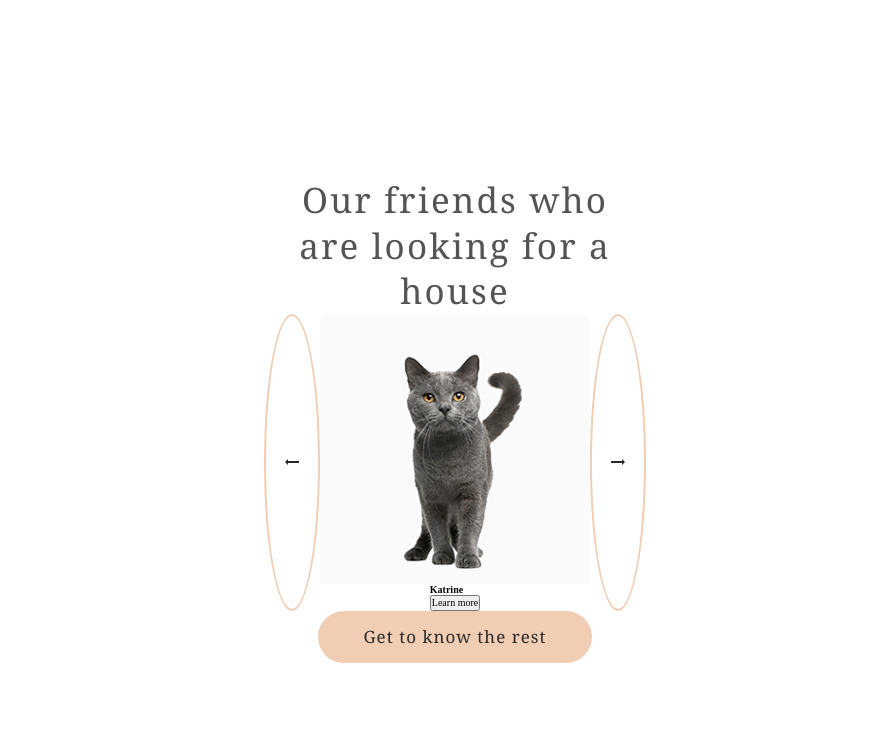
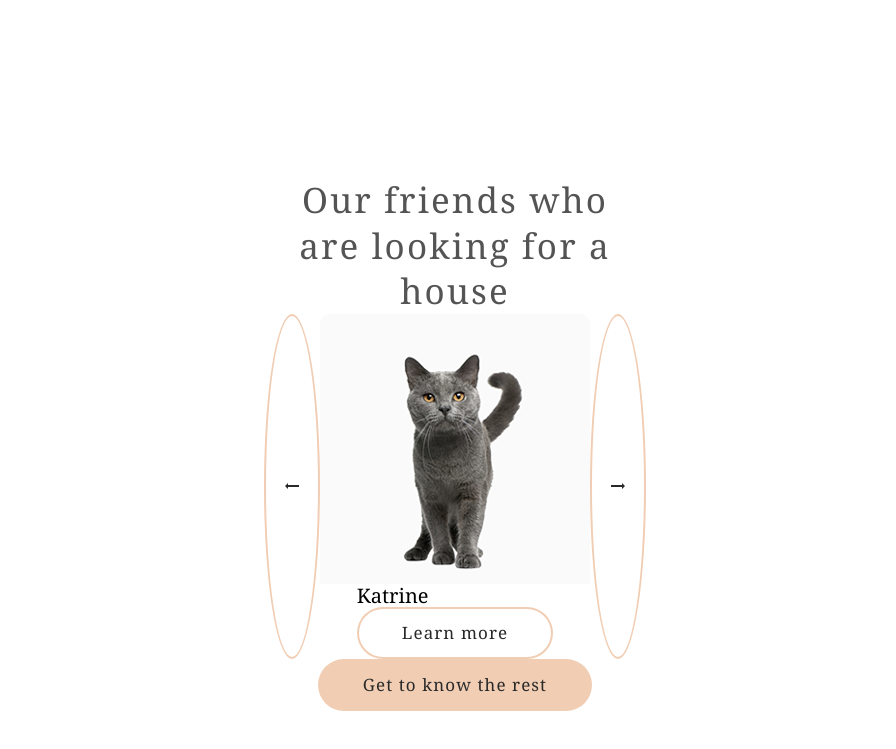
Before and after one commit to Vimbi/shelter, a plain HTML site: page index.html in a window 1280 px wide. Shown: the part 1399-2148 px from the top of the page, without its empty margins (185-1081 px from the left). Drawn offline with Linux system fonts and the light colour scheme.

Commit message:
mixin buttons finish

```diff
--- a/index.html
+++ b/index.html
@@ -66,7 +66,7 @@
                     <div class="pets_cards">
                         <div class="pets_card">
                             <img src="/assets/images/pets/pets-katrine.png" alt="pets Katrine" class="pets_card-image">
-                            <div class="pets_card_content">
+                            <div class="pets_card-content">
                                 <h4 class="pets_card-title">Katrine</h4>
                                 <button class="pets_card-button">Learn more</button>
                             </div>
--- a/style.scss
+++ b/style.scss
@@ -1,4 +1,4 @@
-$color-primary-color: #F1CDB3;
+$color-primary: #F1CDB3;
 $color-primary-light: #fddcc4;
 
 $color-light-s: #fafafa;
@@ -12,8 +12,12 @@ $color-dark-xl: #4c4c4c;
 $color-dark-2xl: #444444;
 $color-dark-3xl: #292929;
 
-$start-screen-gradient-background: url(/assets/noise_transparent@2x.png), radial-gradient(100% 215.42% at 0% 0%, #5B483A 0%, #262425 100%), #211F20;
-$footer-gradient-background: url(/assets/noise_transparent@2x.png), radial-gradient(110.67% 538.64% at 5.73% 50%, #513D2F 0%, #1A1A1C 100%), #211F20;
+$start-screen-gradient-background: url(/assets/noise_transparent@2x.png),
+radial-gradient(100% 215.42% at 0% 0%, #5B483A 0%, #262425 100%),
+#211F20;
+$footer-gradient-background: url(/assets/noise_transparent@2x.png),
+radial-gradient(110.67% 538.64% at 5.73% 50%, #513D2F 0%, #1A1A1C 100%),
+#211F20;
 
 :root {
     font-size: 10px;
@@ -38,6 +42,7 @@ body {
         size: 4.4rem;
         weight: normal;
     }
+
     line-height: 130%;
 }
 
@@ -47,6 +52,7 @@ body {
         weight: normal;
         size: 3.5rem;
     }
+
     line-height: 130%;
     letter-spacing: 0.21rem;
 }
@@ -57,6 +63,7 @@ body {
         weight: normal;
         size: 2rem;
     }
+
     line-height: 115%;
     letter-spacing: 0.12rem;
 }
@@ -67,6 +74,7 @@ body {
         weight: normal;
         size: 1.5rem;
     }
+
     line-height: 110%;
     letter-spacing: 0.09rem;
 }
@@ -76,6 +84,7 @@ body {
         family: Arial;
         size: 1.5rem;
     }
+
     line-height: 160%;
 }
 
@@ -86,6 +95,7 @@ body {
         size: 12rem;
         style: italic;
     }
+
     line-height: 150%;
 }
 
@@ -95,6 +105,7 @@ body {
         weight: normal;
         size: 3.2rem;
     }
+
     line-height: 110%;
     letter-spacing: 0.192rem;
 }
@@ -104,27 +115,48 @@ body {
         family: Arial;
         size: 1.3rem;
     }
+
     line-height: 110%;
     letter-spacing: 0.13rem;
 }
 
 @mixin slider_button {
-        border: 0.2rem solid $color-primary-color;
-        border-radius: 100%;
-        background: none;
-        padding: 1.9rem;
+    border: 0.2rem solid $color-primary;
+    border-radius: 100%;
+    background: none;
+    padding: 1.9rem;
 }
 
-@mixin button($color) {
+@mixin button {
     padding: 1.5rem 4.5rem;
     font-size: 1.7rem;
-    background-color: $color;
     border-radius: 10rem;
     line-height: 130%;
     letter-spacing: 0.108rem;
     border: none;
     color: $color-dark-3xl;
     font-family: Georgia;
+    cursor: pointer;
+    outline: none;
+
+    &:hover {
+        background-color: $color-primary-light;
+    }
+}
+
+@mixin button_primary {
+    @include button;
+    background-color: $color-primary;
+}
+
+@mixin button_secondary {
+    @include button;
+    background-color: transparent;
+    box-shadow: inset 0 0 0 2px $color-primary;
+
+    &:hover {
+        box-shadow: 0 0 0 2px $color-primary-light;
+    }
 }
 
 .first_screen {
@@ -152,7 +184,7 @@ header {
     .logo_title {
         margin: 0;
         @include logo_title;
-        color: $color-primary-color;
+        color: $color-primary;
     }
 
     .logo_subtitle {
@@ -235,7 +267,7 @@ header {
             margin-top: 4.1rem;
             width: 20.7rem;
             white-space: nowrap;
-            @include button($color-primary-color);
+            @include button_primary;
         }
     }
 }
@@ -287,7 +319,7 @@ header {
         margin: 0 auto;
         max-width: 120rem;
 
-        .pets_wrapper{
+        .pets_wrapper {
             display: flex;
             width: 100%;
             flex-direction: column;
@@ -327,7 +359,7 @@ header {
                         }
 
                         .pets_card-button {
-
+                            @include button_secondary;
                         }
                     }
                 }
@@ -336,6 +368,7 @@ header {
             .slider_button {
                 @include slider_button;
             }
+
             .slider_button_reverted {
                 transform: rotate(180deg);
                 @include slider_button;
@@ -347,20 +380,12 @@ header {
 
 
             .pets_button {
-                padding: 1.5rem 4.5rem;
-                border-radius: 10rem;
-                border: none;
-                background-color: $color-primary-color;
-                color: $color-dark-3xl;
-                font-size: 1.7rem;
-                font-family: Georgia;
-                line-height: 130%;
-                letter-spacing: 0.06em;
-                white-space: nowrap;
+                @include button_primary;
             }
         }
     }
 }
+
 /* ----------------Header-----------------------
 
 header {
```
Also changed, not shown: style.css, 1 other file.
